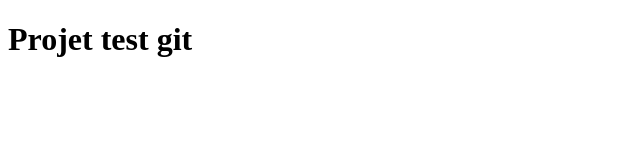
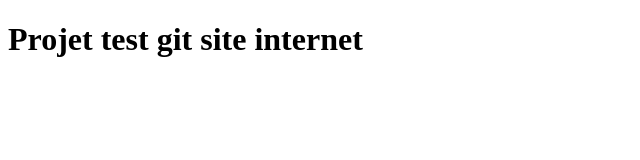
Before and after one commit to abhija77/projet-test, a plain HTML site: page index.html in a window 1280 px wide. Shown: the whole page, without its empty margins (0-640 px from the left). Drawn offline with Linux system fonts and the light colour scheme.

Commit message:
J'ai modifie le titre et rajouté le fichier css

```diff
--- a/index.html
+++ b/index.html
@@ -8,7 +8,7 @@
 </head>
 <body>
     <h1>
-        Projet test git
+        Projet test git site internet
     </h1>
 </body>
 </html>
```
Also changed, not shown: index.css (added).
